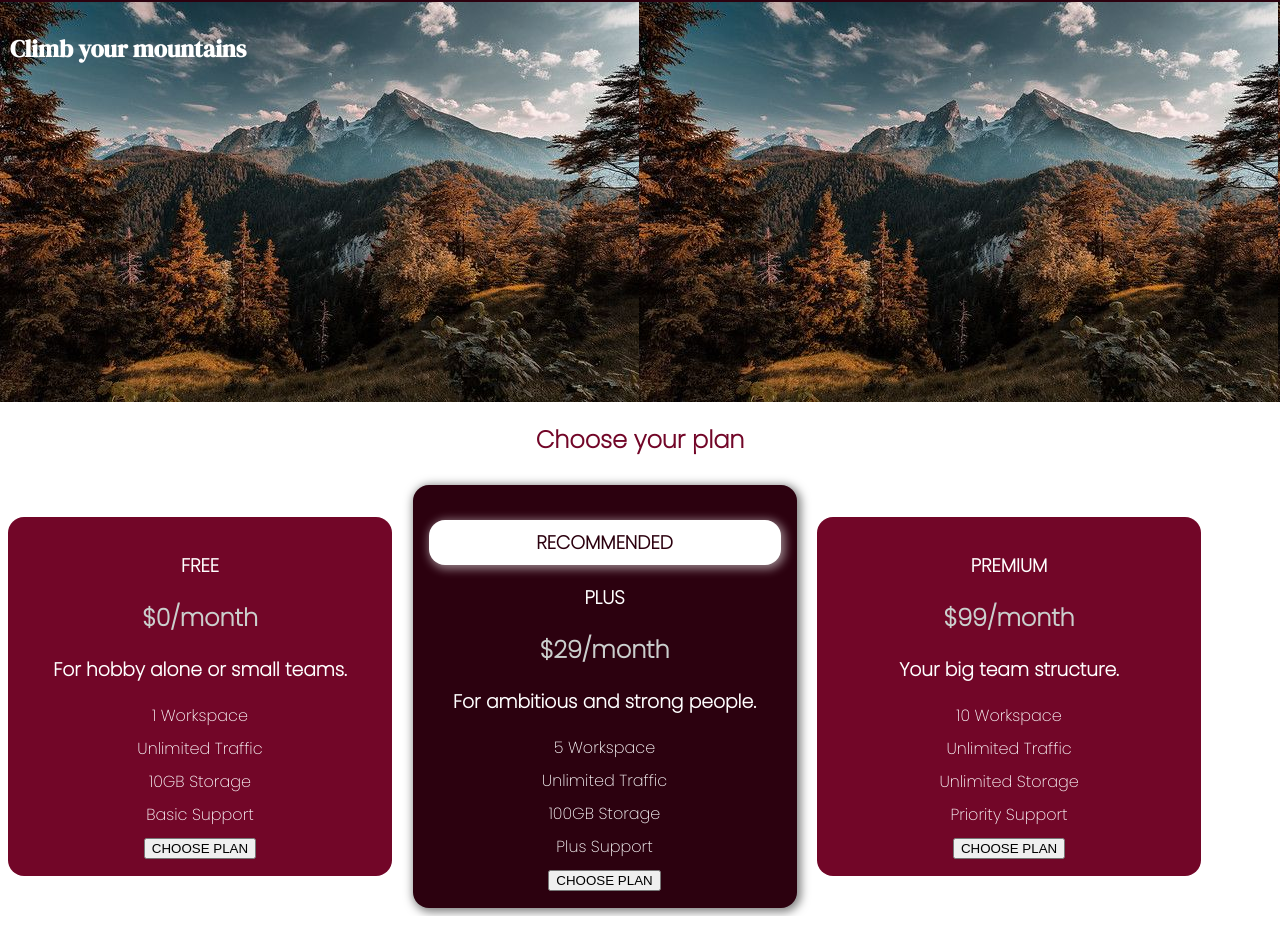
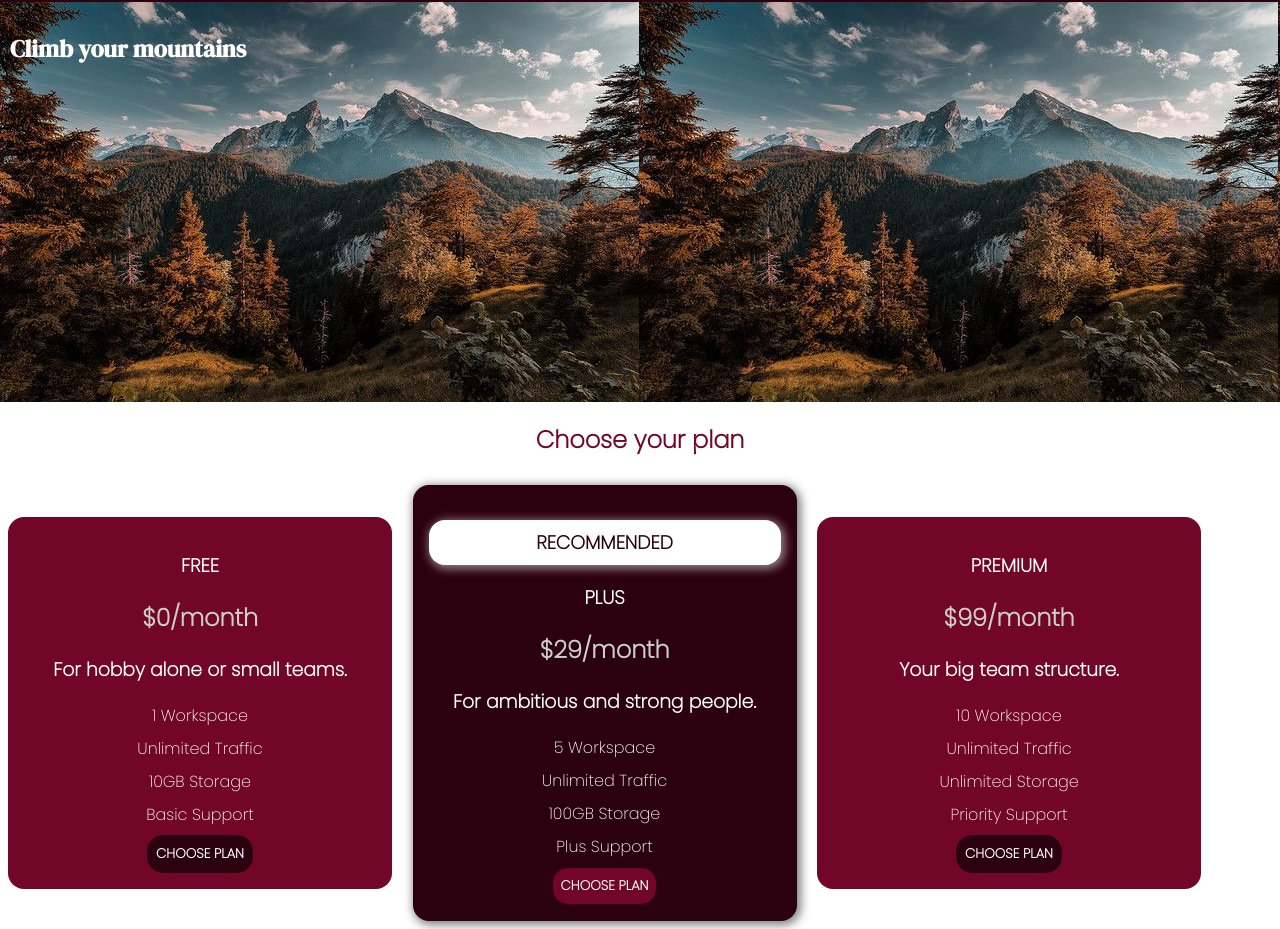
Before and after one commit to mila-developer/PersonalProjects, a plain HTML site: page completeGuide2022-CSS/module1/index.html in a window 1280 px wide. Shown: the part 55-984 px from the top of the page. Drawn offline with Linux system fonts and the light colour scheme.

Commit message:
UPD: styling the button

```diff
--- a/completeGuide2022-CSS/module1/index.html
+++ b/completeGuide2022-CSS/module1/index.html
@@ -51,7 +51,7 @@
             <li>Basic Support</li>
           </ul>
           <div>
-            <button>CHOOSE PLAN</button>
+            <button class="button">CHOOSE PLAN</button>
           </div>
         </article>
         <article class="plan plan--highlighted">
@@ -66,7 +66,7 @@
             <li>Plus Support</li>
           </ul>
           <div>
-            <button>CHOOSE PLAN</button>
+            <button class="button">CHOOSE PLAN</button>
           </div>
         </article>
         <article class="plan">
@@ -80,7 +80,7 @@
             <li>Priority Support</li>
           </ul>
           <div>
-            <button>CHOOSE PLAN</button>
+            <button class="button">CHOOSE PLAN</button>
           </div>
         </article>
       </div>
--- a/completeGuide2022-CSS/module1/style.css
+++ b/completeGuide2022-CSS/module1/style.css
@@ -39,12 +39,16 @@ body {
 .plan:hover,
 .plan:active {
   padding: 24px;
-  cursor: pointer;
 }
 
 .plan--highlighted {
   background: #2c010f;
   box-shadow: 2px 2px 10px 2px rgba(0, 0, 0, 0.5);
+}
+
+.plan--highlighted button {
+  background: #720628;
+  color: #FFFFFF;
 }
 
 .plan__annotation {
@@ -71,6 +75,27 @@ body {
 
 .plan__features li {
   margin: 8px 0;
+}
+
+.button {
+  background: #2c010f;
+  color: #FFFFFF;
+  font-family: inherit;
+  border: 1.5px solid #2c010f;
+  padding: 8px;
+  border-radius: 16px;
+  font-weight: bold;
+  cursor: pointer;
+}
+
+.button:hover,
+.button:active {
+  background: #FFFFFF;
+  color: #2c010f;
+}
+
+.button:focus {
+  outline: none;
 }
 
 .main-header {
```
